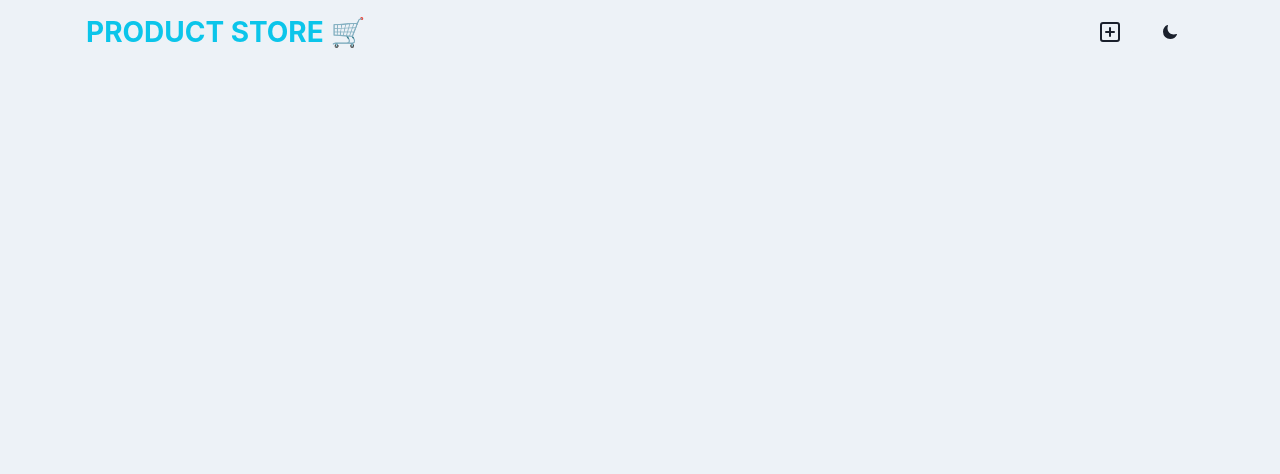
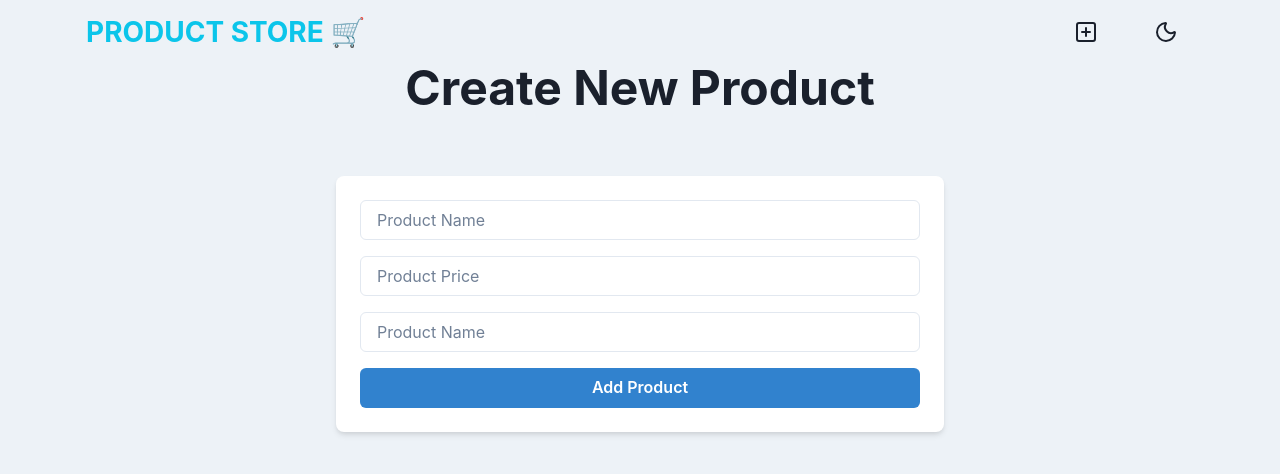
Before and after one commit to SehajdeepSinghNibber/Product-Store, a React (Vite) app in the folder client/: page /create in a window 1280 px wide. Shown: the top 474 px of the page. Built offline with nearby package versions, Linux system fonts and the light colour scheme.

Commit message:
navbar error removed, toggle button was inside link and createPage ui completed

```diff
--- a/client/src/components/Navbar.jsx
+++ b/client/src/components/Navbar.jsx
@@ -1,6 +1,5 @@
 import { Container, Flex, Text, HStack, Button, useColorMode } from "@chakra-ui/react";
-import { IoMoon } from "react-icons/io5"
-import { LuSun } from "react-icons/lu"
+import { Moon, Sun } from "lucide-react"
 import { PlusSquare } from "lucide-react";
 import { Link } from "react-router-dom";
 
@@ -34,10 +33,10 @@
             <Button>
               <PlusSquare fontSize={20} />
             </Button>
-            <Button onClick={toggleColorMode} marginLeft={2}>
-              {colorMode==="light"?<IoMoon/>:<LuSun size="20" />}
+          </Link>
+          <Button onClick={toggleColorMode} marginLeft={2}>
+              {colorMode==="light"?<Moon/>:<Sun size="20" />}
             </Button>
-          </Link>
         </HStack>
 
       </Flex>
--- a/client/src/pages/CreatePage.jsx
+++ b/client/src/pages/CreatePage.jsx
@@ -1,8 +1,68 @@
+import { Container, VStack, Heading, Box, useColorModeValue, Button, Input } from "@chakra-ui/react"
+import { useState } from "react"
+
 const CreatePage = () => {
+
+  const [newProduct,setNewProduct] = useState({
+      name:"",
+      price:"",
+      image:""
+  })
+
+  const handleAddProduct=()=>{
+    console.log(newProduct)
+  };
+
   return (
-    <div>
+    <Container maxW={"container.sm"}>
 
-    </div>
+      <VStack
+        spacing={8}
+      >
+
+        <Heading as={"h1"} size={"2xl"} textAlign={"center"} mb={8}>
+          Create New Product
+        </Heading>
+
+        <Box
+          w={"full"} bg={useColorModeValue("white","gray.800")}
+          p={6} rounded={"lg"} shadow={"md"}
+        >
+
+          <VStack spacing={4}>
+
+            <Input
+              placeholder='Product Name'
+              name='name'
+              value={newProduct.name}
+              onChange={(e)=>setNewProduct({...newProduct, name:e.target.value})}
+            />
+
+            <Input
+              placeholder='Product Price'
+              name='price'
+              value={newProduct.price}
+              onChange={(e)=>setNewProduct({...newProduct, price:e.target.value})}
+            />
+
+            <Input
+              placeholder='Product Name'
+              name='image'
+              value={newProduct.image}
+              onChange={(e)=>setNewProduct({...newProduct, image:e.target.value})}
+            />
+
+            <Button colorScheme="blue"  onClick={handleAddProduct} w='full'>
+              Add Product
+            </Button>
+
+          </VStack>
+
+        </Box>
+
+      </VStack>
+
+    </Container>
   )
 }
 
```
